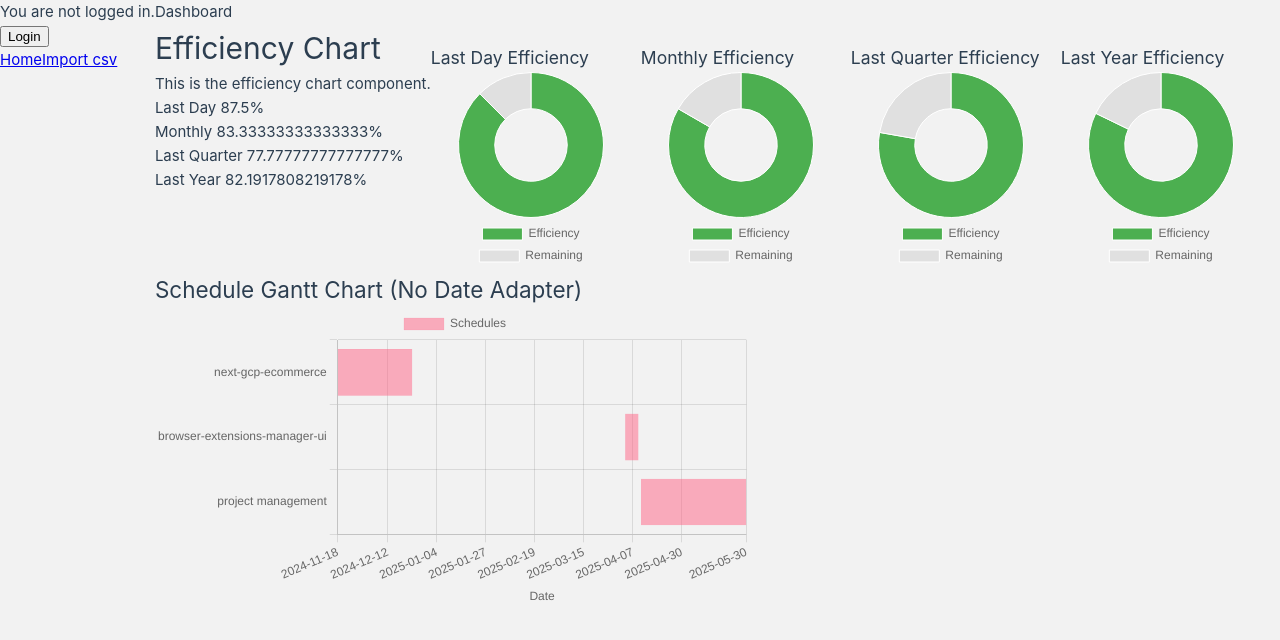
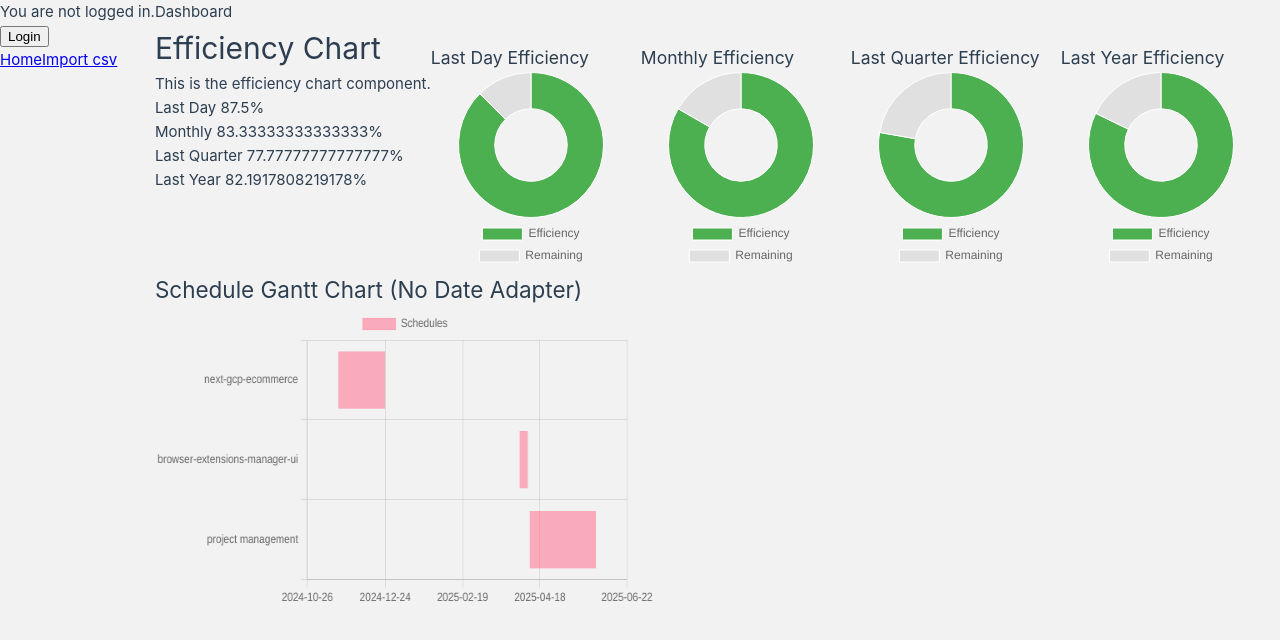
Before and after one commit to hy-rf/vue-sideproject1, a Vue app: page / in a window 1280 px wide. Shown: the top 640 px of the page. Built offline with nearby package versions, Linux system fonts and the light colour scheme; no server answers; the HTML template or start-up script is replaced by a standard one.

Commit message:
chore: change id of schedule chart and range of x-axis

```diff
--- a/src/components/dashboard/ScheduleChart.vue
+++ b/src/components/dashboard/ScheduleChart.vue
@@ -123,8 +123,8 @@ const chartJsData = {
 }
 
 // Get min and max for x axis
-const xMin = Math.min(...chartData.map((d) => d.x))
-const xMax = Math.max(...chartData.map((d) => d.x + d.duration))
+const xMin = Math.min(...chartData.map((d) => d.x)) - 2000000000
+const xMax = Math.max(...chartData.map((d) => d.x + d.duration)) + 2000000000
 
 // Helper function to format date
 function formatDate(ms: number) {
@@ -157,7 +157,7 @@ const options = {
         },
       },
       title: {
-        display: true,
+        display: false,
         text: 'Date',
       },
     },
@@ -191,14 +191,14 @@ onMounted(() => {
     <h2>Schedule Gantt Chart (No Date Adapter)</h2>
     <div class="chart-container">
       <!-- Chart will be rendered here -->
-      <canvas ref="chartRef"></canvas>
+      <canvas id="schedule-chart" ref="chartRef"></canvas>
     </div>
   </div>
 </template>
 
 <style scoped>
-.chart-container {
-  width: 100%;
-  height: 300px;
+#schedule-chart {
+  width: 500px !important;
+  height: 300px !important;
 }
 </style>
```
